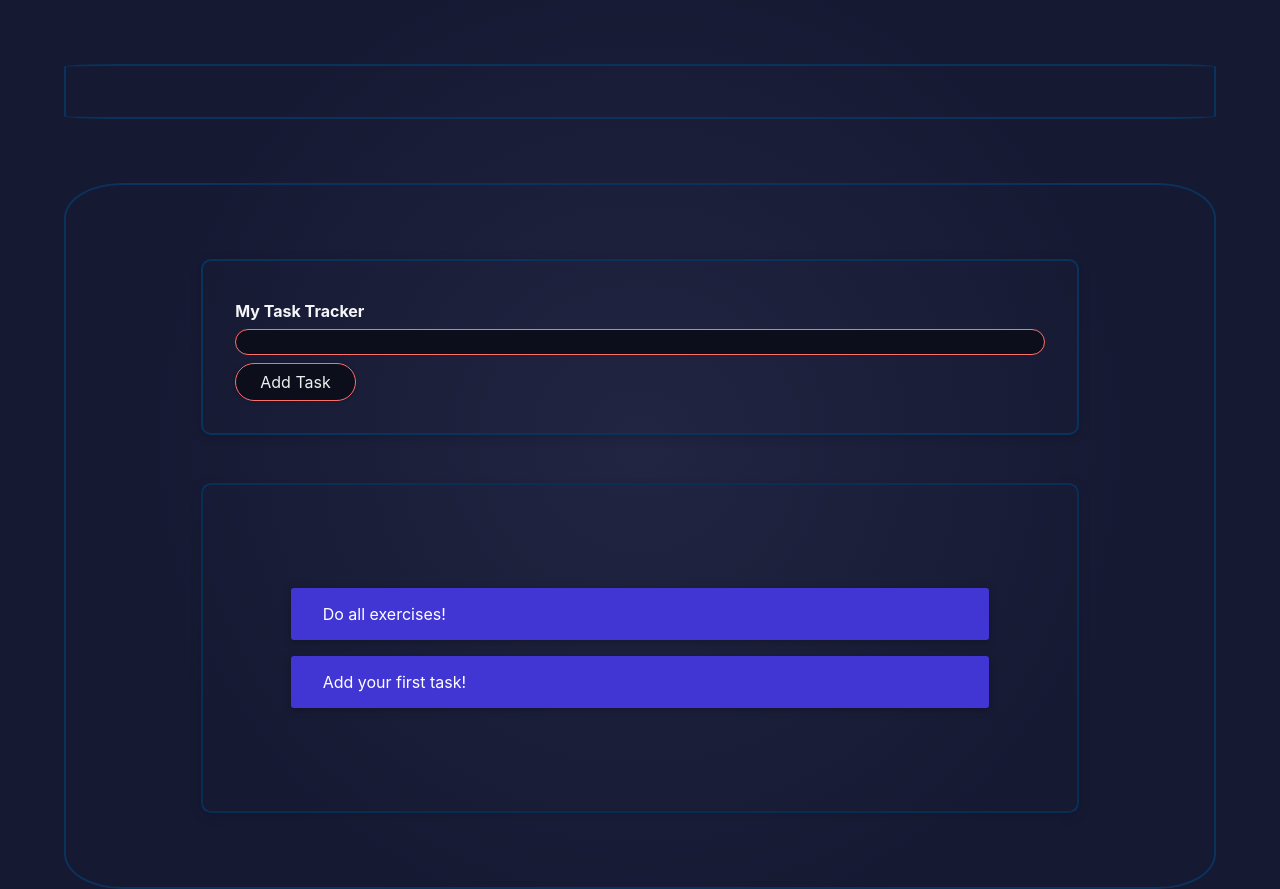
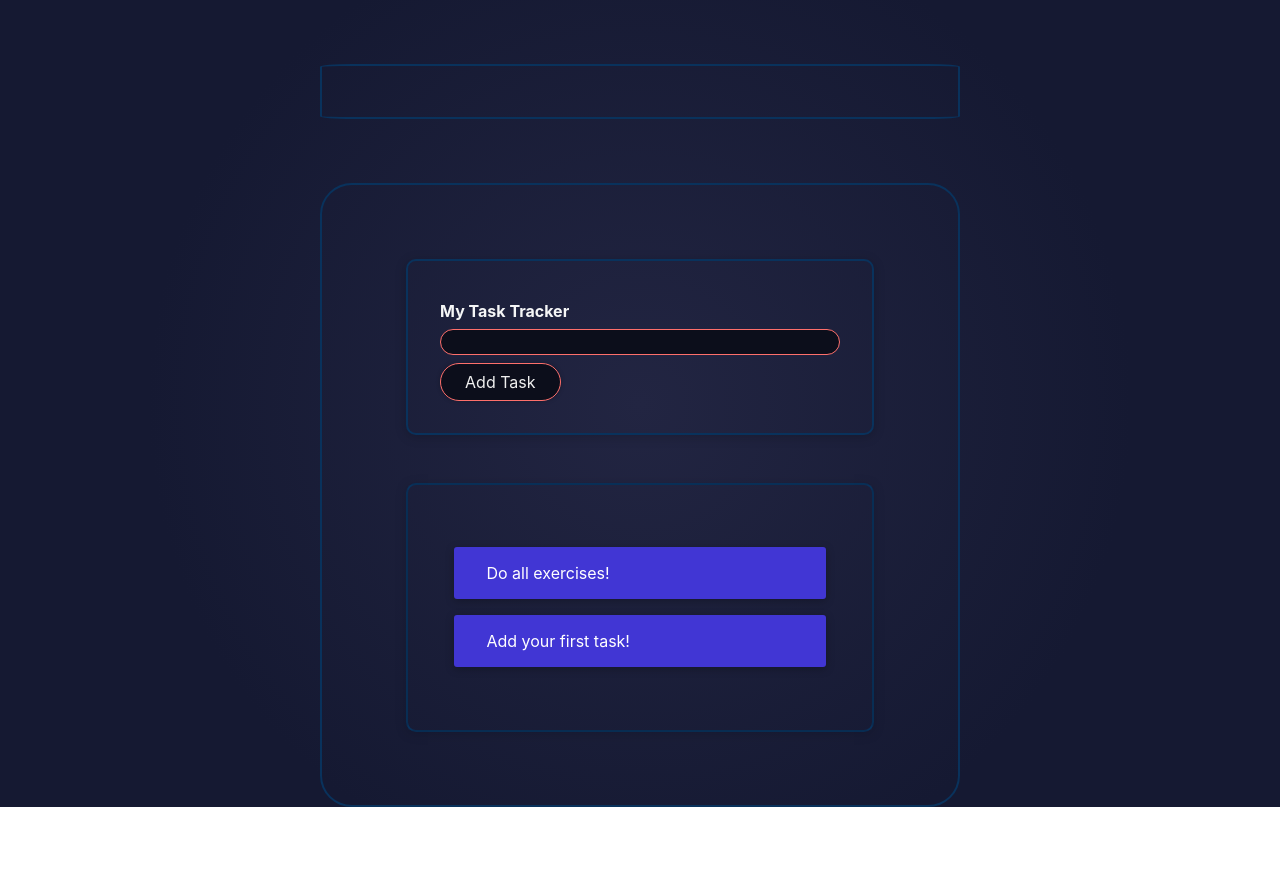
Before and after one commit to jalonghurst/motivational-task-tracker, a React (Create React App) app: page / in a window 1280 px wide. After the commit the page ends 807 px from the top, so only its background shows below. Built offline with nearby package versions, Linux system fonts and the light colour scheme.

Commit message:
Media query container size min-width: 768px

```diff
--- a/src/App.css
+++ b/src/App.css
@@ -42,3 +42,10 @@
   /* word-wrap: break-word;
   text-align: center; */
 }
+
+
+@media (min-width: 768px) {
+  .task-container {
+    min-width: 50%;}
+
+     }
```
